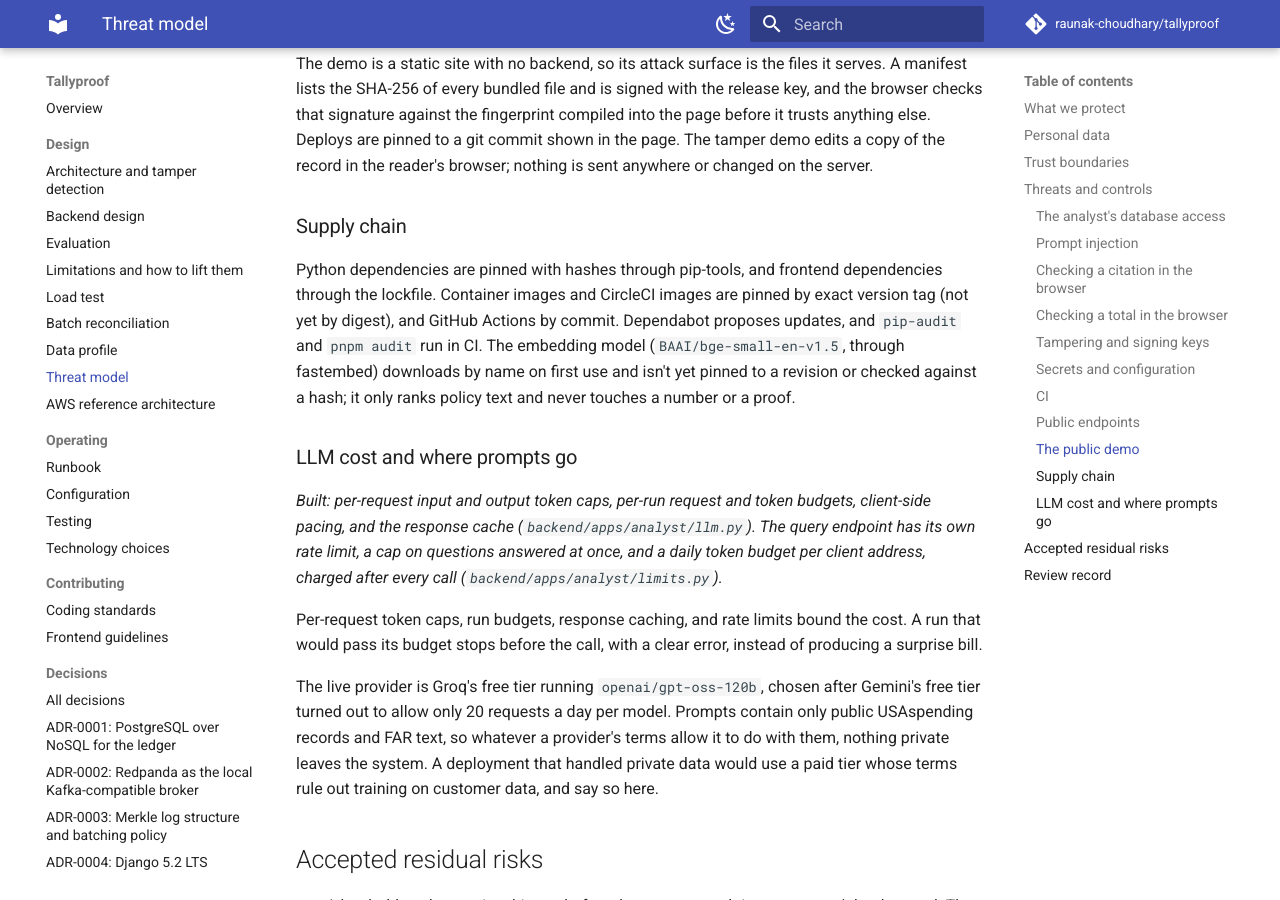
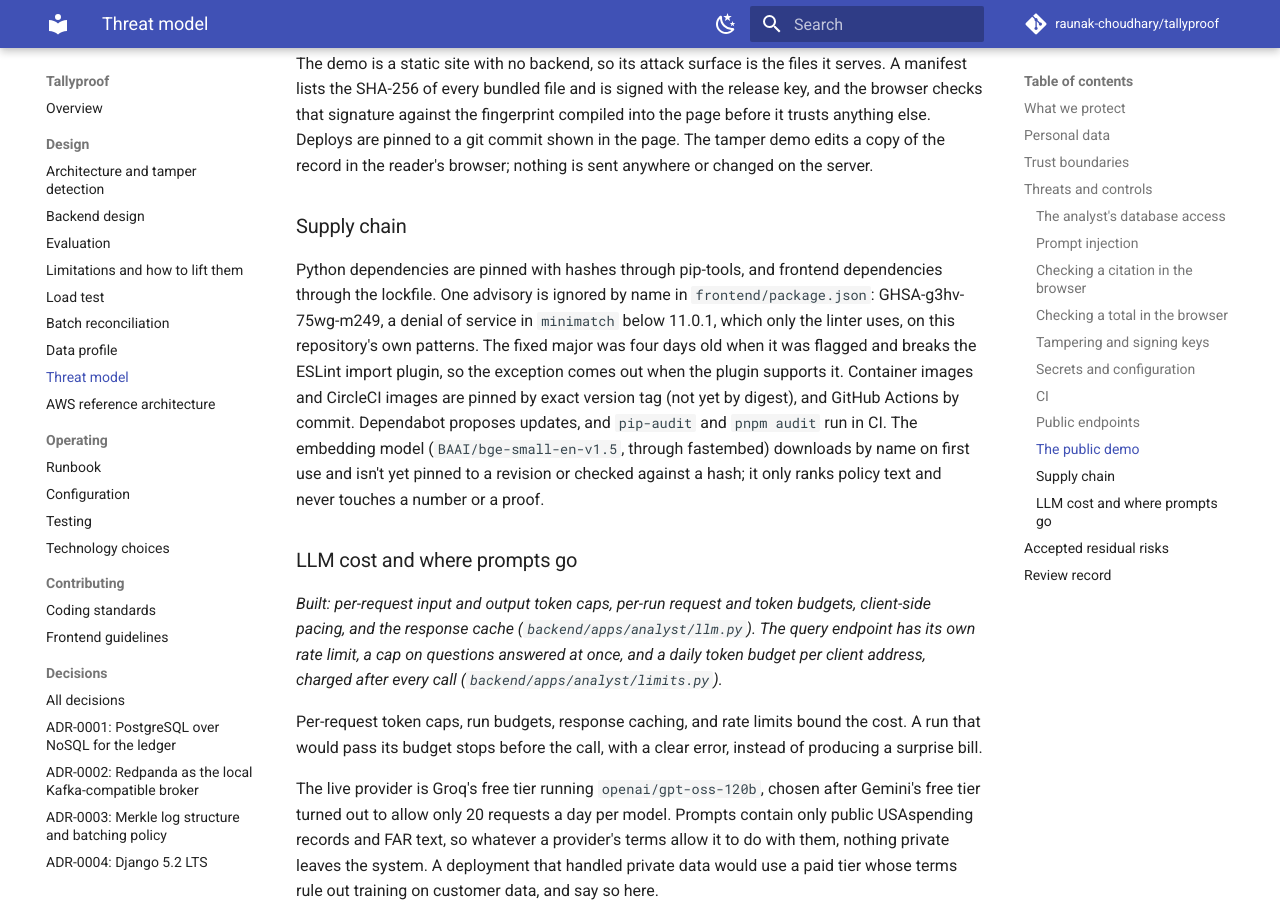
Before and after one commit to raunak-choudhary/tallyproof, an MkDocs documentation site: the page built from docs/threat-model.md, in a window 1280 px wide and 900 px high, scrolled down 8624 px. Built offline with MkDocs 1.6.1 and Material for MkDocs 9.7.7, drawn with Linux system fonts in a browser that asks for light colours; comment, search, counter and statistics services are not loaded.

Commit message:
build(web): ignore a lint-only minimatch advisory in the audit
GHSA-g3hv-75wg-m249 affects minimatch below 11.0.1, reached only through
ESLint and its import plugin, which match this repository's own patterns.
The fixed major is days old and breaks the import plugin, so the audit
ignores this one advisory by name and the threat model says why.

```diff
--- a/docs/threat-model.md
+++ b/docs/threat-model.md
@@ -159,7 +159,7 @@
 
 ### Supply chain
 
-Python dependencies are pinned with hashes through pip-tools, and frontend dependencies through the lockfile. Container images and CircleCI images are pinned by exact version tag (not yet by digest), and GitHub Actions by commit. Dependabot proposes updates, and `pip-audit` and `pnpm audit` run in CI. The embedding model (`BAAI/bge-small-en-v1.5`, through fastembed) downloads by name on first use and isn't yet pinned to a revision or checked against a hash; it only ranks policy text and never touches a number or a proof.
+Python dependencies are pinned with hashes through pip-tools, and frontend dependencies through the lockfile. One advisory is ignored by name in `frontend/package.json`: GHSA-g3hv-75wg-m249, a denial of service in `minimatch` below 11.0.1, which only the linter uses, on this repository's own patterns. The fixed major was four days old when it was flagged and breaks the ESLint import plugin, so the exception comes out when the plugin supports it. Container images and CircleCI images are pinned by exact version tag (not yet by digest), and GitHub Actions by commit. Dependabot proposes updates, and `pip-audit` and `pnpm audit` run in CI. The embedding model (`BAAI/bge-small-en-v1.5`, through fastembed) downloads by name on first use and isn't yet pinned to a revision or checked against a hash; it only ranks policy text and never touches a number or a proof.
 
 ### LLM cost and where prompts go
 
```
Also changed, not shown: 1 other file.
